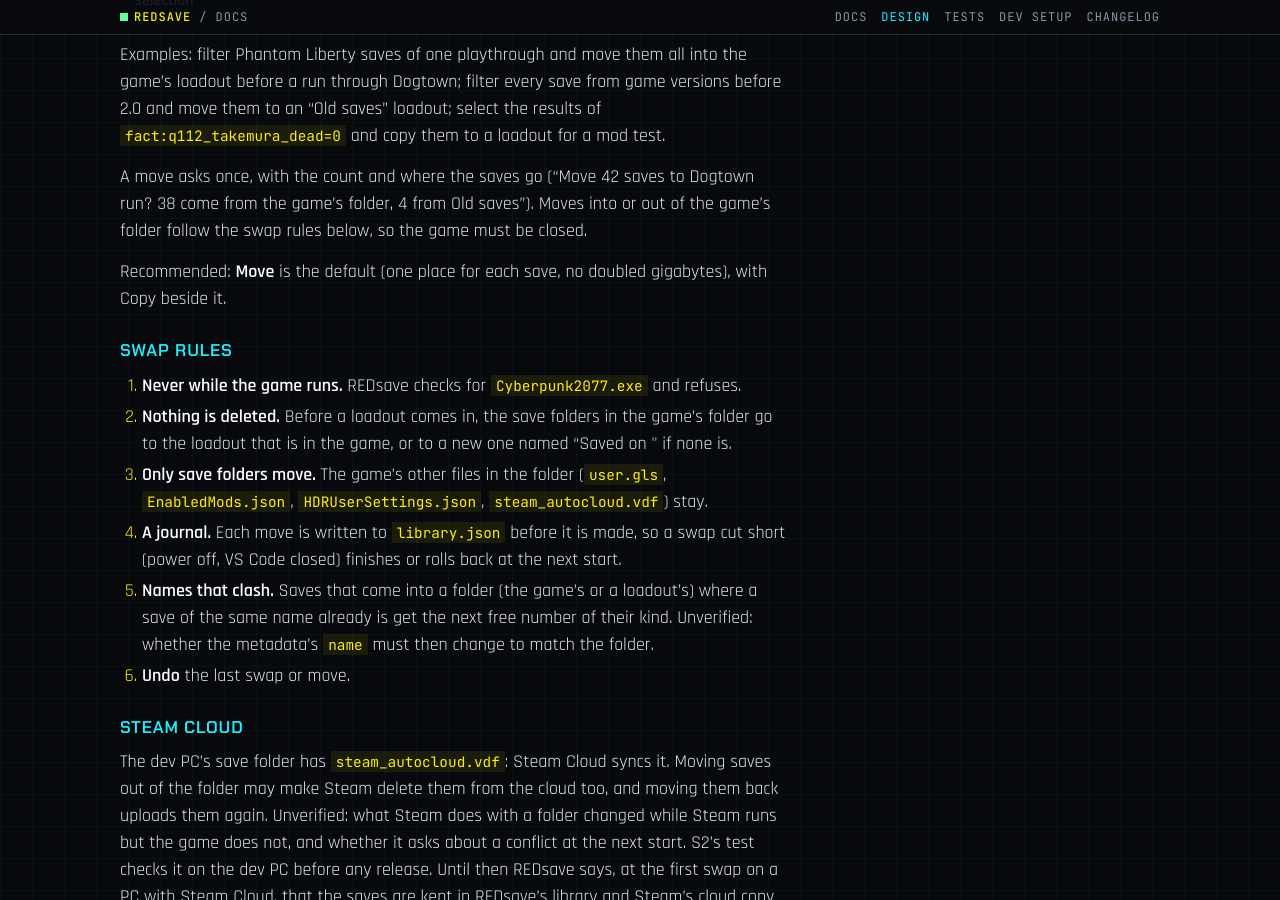
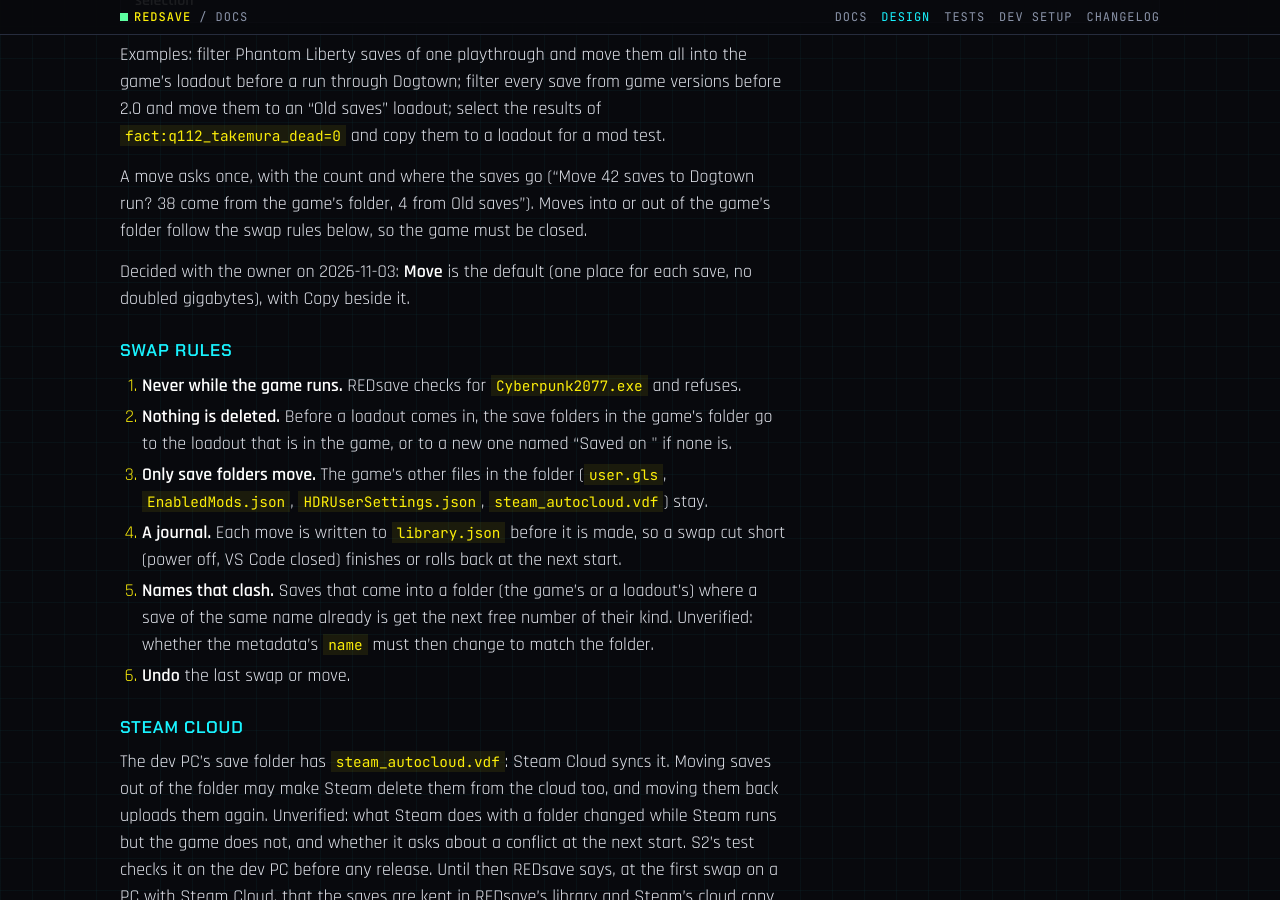
Before and after one commit to Edgemodders/REDsave, a Jekyll site: the page built from docs/design.md, in a window 1280 px wide and 900 px high, scrolled down 5094 px. Built offline with Jekyll 4.4.1, drawn with Linux system fonts in a browser that asks for light colours; some of the changed text lies outside the part shown.

Commit message:
Design: Move is the default when adding saves to a loadout (decided with the owner)
Co-Authored-By: Claude Opus 5.5 <noreply@anthropic.com>

```diff
--- a/docs/design.md
+++ b/docs/design.md
@@ -126,7 +126,7 @@ Examples: filter Phantom Liberty saves of one playthrough and move them all into
 
 A move asks once, with the count and where the saves go ("Move 42 saves to Dogtown run? 38 come from the game's folder, 4 from Old saves"). Moves into or out of the game's folder follow the swap rules below, so the game must be closed.
 
-Recommended: **Move** is the default (one place for each save, no doubled gigabytes), with Copy beside it.
+Decided with the owner on 2026-11-03: **Move** is the default (one place for each save, no doubled gigabytes), with Copy beside it.
 
 ### Swap rules
 
```
Also changed, not shown: other parts of docs/design.md (+0 -1 lines), CLAUDE.md (+1 -1 lines).
